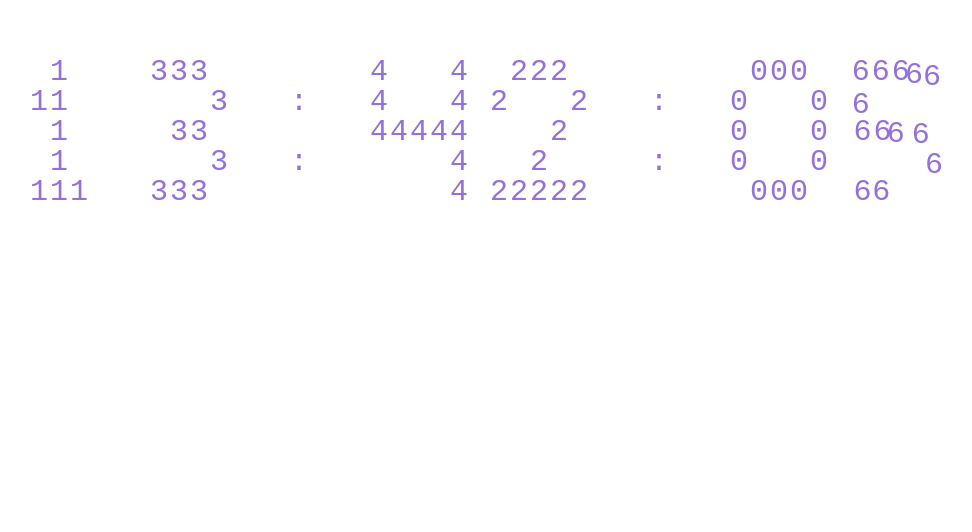
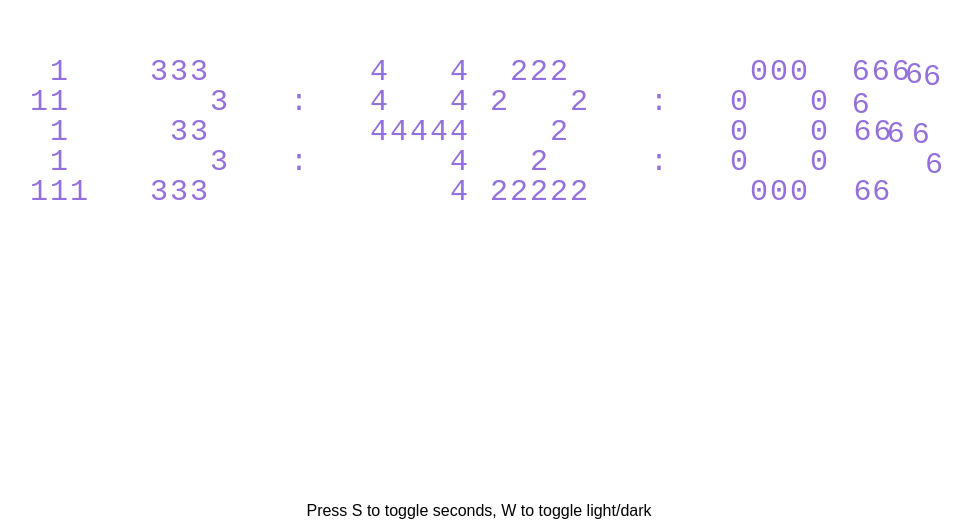
Before and after one commit to Migrim/Ascii-Clock, a plain HTML site: page index.html in a window 1280 px wide. Shown: the part 268-800 px from the top of the page, without its empty margins (161-1133 px from the left). Drawn offline with Linux system fonts and the light colour scheme.

Commit message:
toggle seconds

```diff
--- a/index.html
+++ b/index.html
@@ -27,6 +27,7 @@ let cellHeight = 30;
 let lastTimeStr = "";
 let spring = 0.1;
 let damping = 0.85;
+let showSeconds = true;
 let digitPatterns = {
 "0": [" ### ","#   #","#   #","#   #"," ### "],
 "1": ["  #  "," ##  ","  #  ","  #  "," ### "],
@@ -45,7 +46,7 @@ function getTimeStr() {
   let h = now.getHours().toString().padStart(2,"0");
   let m = now.getMinutes().toString().padStart(2,"0");
   let s = now.getSeconds().toString().padStart(2,"0");
-  return h + ":" + m + ":" + s;
+  return showSeconds ? h + ":" + m + ":" + s : h + ":" + m;
 }
 function computeTargetPositions(timeStr) {
   let positions = [];
@@ -104,7 +105,7 @@ function update() {
 }
 function draw() {
   ctx.clearRect(0, 0, canvas.width, canvas.height);
-  ctx.fillStyle = isWhiteMode ? "#9370DB" : "#9370DB";
+  ctx.fillStyle = "#9370DB";
   ctx.font = cellHeight + "px 'Courier New', monospace";
   ctx.textAlign = "center";
   ctx.textBaseline = "middle";
@@ -123,6 +124,9 @@ function draw() {
     ctx.fillText(p.char, 0, 0);
     ctx.restore();
   }
+  ctx.fillStyle = isWhiteMode ? "#000" : "#fff";
+  ctx.font = "16px sans-serif";
+  ctx.fillText("Press S to toggle seconds, W to toggle light/dark", canvas.width/2, canvas.height - 20);
 }
 function animate() {
   update();
@@ -142,6 +146,9 @@ window.addEventListener("resize", function(){
 window.addEventListener("keydown", function(e) {
   if (e.key.toLowerCase() === "w") {
     isWhiteMode = !isWhiteMode;
+  } else if (e.key.toLowerCase() === "s") {
+    showSeconds = !showSeconds;
+    lastTimeStr = "";
   }
 });
 </script>
```
